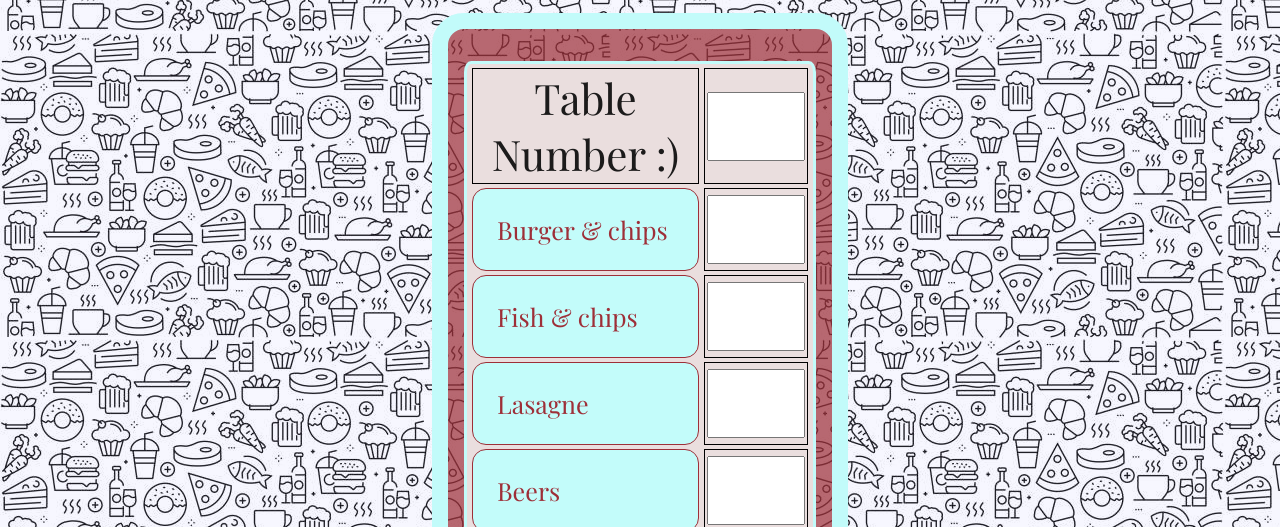
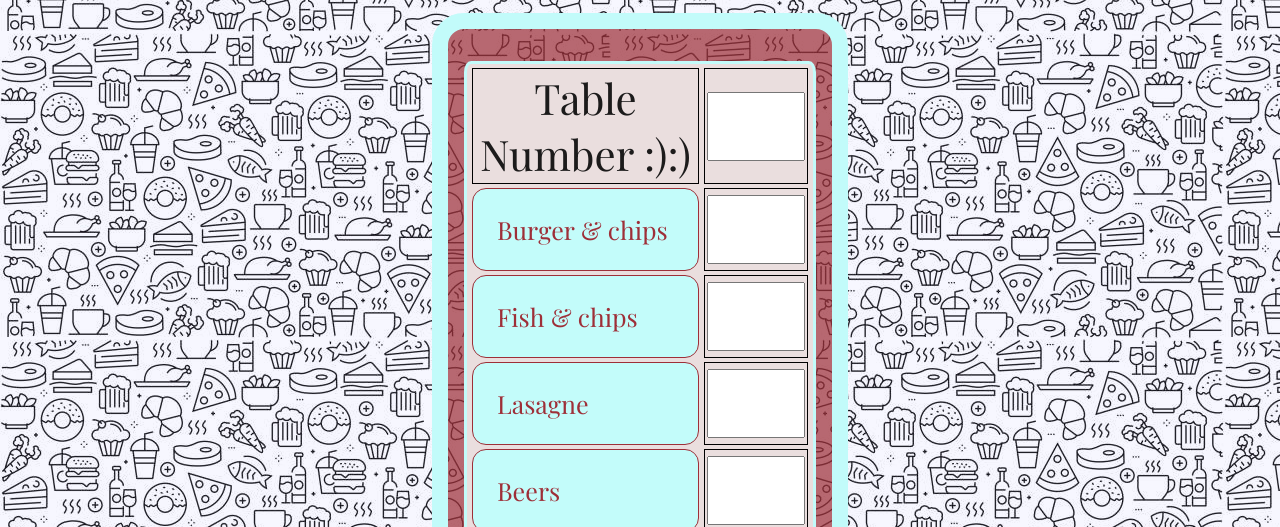
Before and after one commit to CAZBUNDLE/FastFood, a website: page public/placeorder.html in a window 1280 px wide. Shown: the part 273-800 px from the top of the page. Drawn offline with nearby package versions, Linux system fonts and the light colour scheme.

Commit message:
another smile face

```diff
--- a/public/placeorder.html
+++ b/public/placeorder.html
@@ -18,7 +18,7 @@
       <form method="POST" action="/placeorder">
         <table>
           <tr>
-            <td class="tableNo"><label for="tbl"> Table Number :)</label></td>
+            <td class="tableNo"><label for="tbl"> Table Number :):)</label></td>
             <td><input id="tbl" type="number" name="tableNumber" min="0" max="50" /><br /></td>
           </tr>
           <tr>
```
